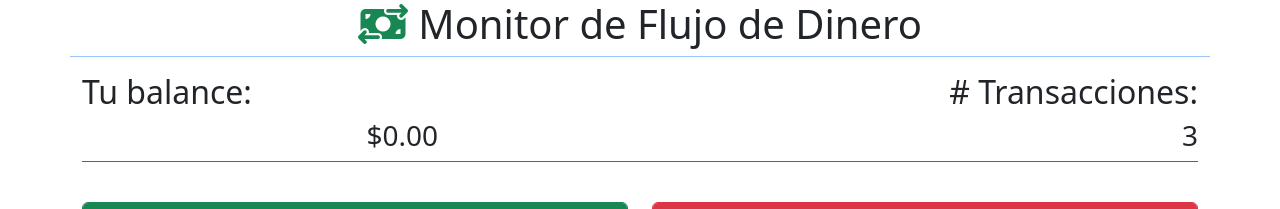
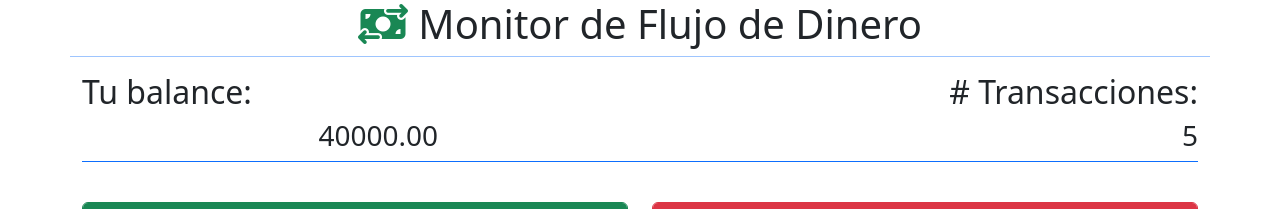
Before and after one commit to FavoMeister/MoneyTransactionVue, a Vue app: page / in a window 1280 px wide. Shown: the top 209 px of the page. Built offline with nearby package versions, Linux system fonts and the light colour scheme; the HTML template or start-up script is replaced by a standard one.

Commit message:
Balance computed, and Transaction numbers computed

```diff
--- a/src/components/BalanceApp.vue
+++ b/src/components/BalanceApp.vue
@@ -1,7 +1,16 @@
+<script setup lang="ts">
+
+type PropTypes = {
+    total: number
+}
+
+defineProps<PropTypes>();
+
+</script>
 <template>
     <div class="col-4">
         <h2>Tu balance:</h2>
 
-        <h3 class="text-end">$0.00</h3>
+        <h3 class="text-end">{{ total.toFixed(2) }}</h3>
     </div>
 </template>
--- a/src/components/NumeroTransaccionesApp.vue
+++ b/src/components/NumeroTransaccionesApp.vue
@@ -1,6 +1,15 @@
+<script setup lang="ts">
+
+type PropTypes = {
+    totalTransacciones: number
+}
+
+defineProps<PropTypes>();
+
+</script>
 <template>
     <div class="col-8">
         <h2 class="text-end"># Transacciones:</h2>
-        <h3 class="text-end">3</h3>
+        <h3 class="text-end">{{ totalTransacciones }}</h3>
     </div>
 </template>
--- a/src/components/TransaccionesDiner.vue
+++ b/src/components/TransaccionesDiner.vue
@@ -6,7 +6,7 @@ import ResumenApp from './ResumenApp.vue';
 import HistorialTransaccionesApp from './HistorialTransaccionesApp.vue';
 import AgregarTransaccionApp from './AgregarTransaccionApp.vue';
 
-import { ref } from 'vue';
+import { computed, ref } from 'vue';
 import type { Transaccion } from '@/types/types';
 
 const transacciones = ref<Transaccion[]>([
@@ -37,6 +37,18 @@ const transacciones = ref<Transaccion[]>([
     }
 ]);
 
+// Computed
+const total = computed(() => {
+  return transacciones.value.reduce((suma, transaccion) => {
+    return suma + transaccion.costo
+  }, 0);
+});
+
+// Balance Computed
+const totalTransactions = computed(() => {
+  return transacciones.value.length;
+});
+
 </script>
 
 <template>
@@ -46,10 +58,10 @@ const transacciones = ref<Transaccion[]>([
     <!--/Encabezado-->
     <div class="row mt-3">
       <!--Balance-->
-      <BalanceApp/>
+      <BalanceApp :total="total"/>
       <!--/Balance-->
       <!--NumeroTransacciones-->
-      <NumeroTransaccionesApp/>
+      <NumeroTransaccionesApp :total-transacciones="totalTransactions"/>
       <!--/NumeroTransacciones-->
     </div>
     <div class="border-bottom border-primary">
```
